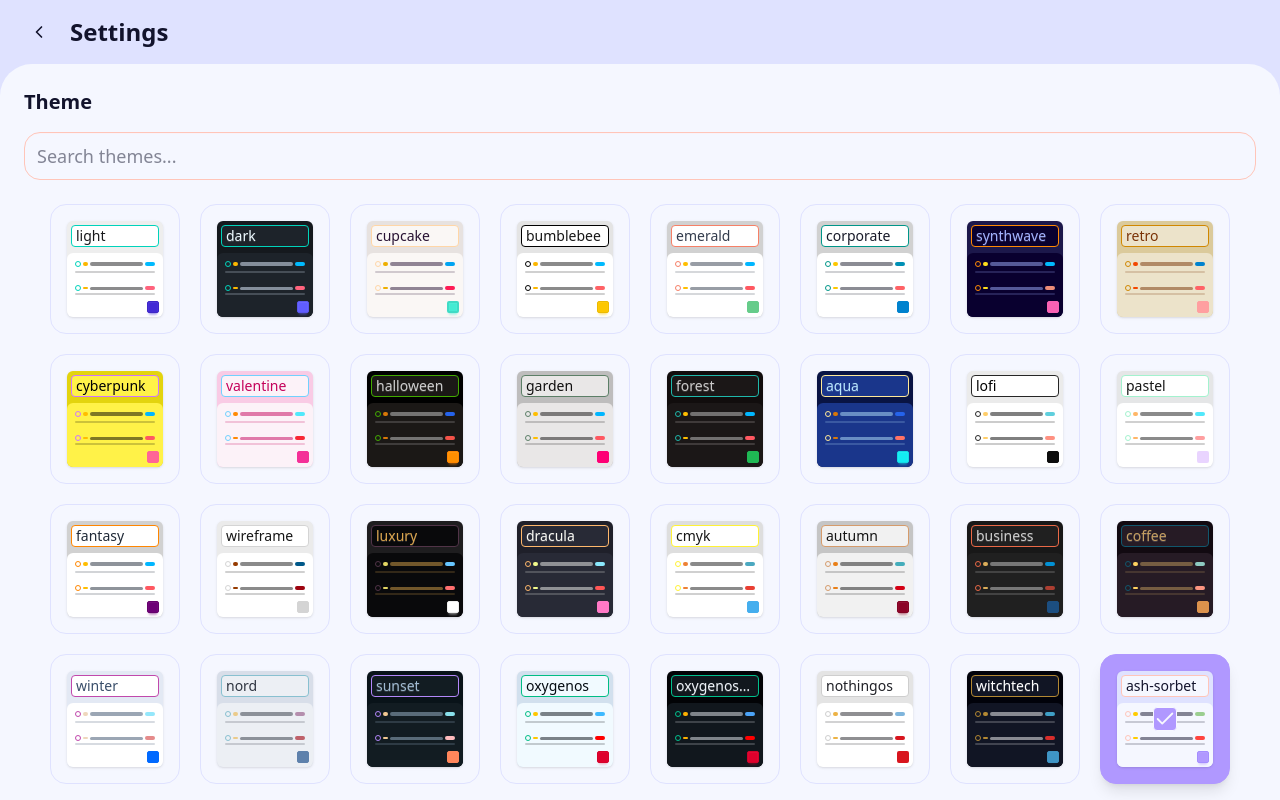
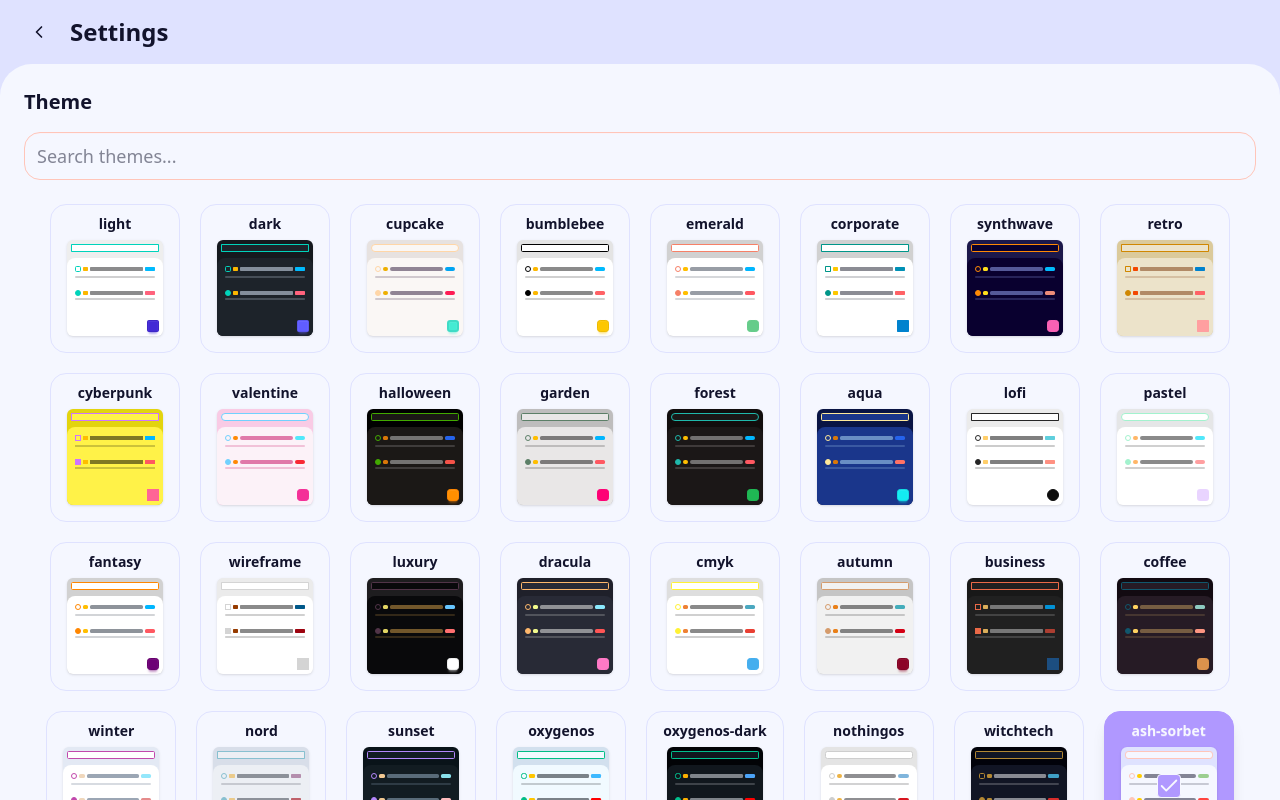
Before and after one commit to majicmaj/todo, a React (Vite) app: page /settings in a window 1280 px wide. Built offline with nearby package versions, Linux system fonts and the light colour scheme.

Commit message:
feat: refactor Home component to use SortSelect and TagsSelect components for improved organization style: enhance ThemePreview component with better styling and structure

```diff
--- a/src/components/views/home/home.tsx
+++ b/src/components/views/home/home.tsx
@@ -1,14 +1,16 @@
 import TodoItem from '@/components/todo/todoItem'
-import { useGetCompletedTodos, useGetTodos, useGetTodoTags } from '@/data/todo'
+import { useGetCompletedTodos, useGetTodos } from '@/data/todo'
 import Todo from '@/types/todo'
 import { AnimatePresence, motion } from 'framer-motion'
-import { ChevronDown, Plus, Settings } from 'lucide-react'
+import { ChevronDown, Plus } from 'lucide-react'
 import { useState } from 'react'
 import { Link } from 'react-router'
 import PageWrapper from '@/components/system/pageWrappers'
-import { SortOption, sortOptions } from '@/types/sortOption'
+import { SortOption } from '@/types/sortOption'
 import { sortTodos } from '@/utils/sortTodos'
-import { cn } from '@/lib/utils'
+
+import SortSelect from './sortSelect'
+import TagsSelect from './tagsSelect'
 
 const Home = () => {
   const [search, setSearch] = useState('')
@@ -19,8 +21,6 @@ const Home = () => {
 
   const { data: todos } = useGetTodos(search, selectedTags)
   const { data: completedTodos } = useGetCompletedTodos(search, selectedTags)
-  const { data: tagData } = useGetTodoTags()
-  const { tags, counts } = tagData || {}
 
   const sortedTodos = sortTodos(todos, sortBy)
   const sortedCompletedTodos = sortTodos(completedTodos, sortBy)
@@ -40,68 +40,18 @@ const Home = () => {
             animate={{ height: isMenuOpen ? 'auto' : 0 }}
             className="overflow-hidden"
           >
-            <div className="flex flex-col gap-4 py-2">
-              {/* Search */}
+            <div className="flex flex-col gap-4 p-2">
               <input
                 placeholder="Search Todos"
                 className="input input-lg input-accent w-full"
                 value={search}
                 onChange={(e) => setSearch(e.target.value)}
               />
-
-              {/* Sort */}
-              <div className="flex items-center gap-2">
-                <select
-                  className="select select-lg select-accent flex-1"
-                  value={sortBy}
-                  onChange={(e) =>
-                    setSortBy(e.target.value as SortOption['value'])
-                  }
-                >
-                  {sortOptions.map((option) => (
-                    <option key={option.value} value={option.value}>
-                      {option.label}
-                    </option>
-                  ))}
-                </select>
-                <Link to="/settings" className="btn btn-ghost btn-circle">
-                  <Settings />
-                </Link>
-              </div>
-
-              {/* Tags */}
-              <div className="flex gap-2 overflow-x-auto pb-2">
-                <button
-                  className={cn(
-                    `badge badge-lg whitespace-nowrap`,
-                    selectedTags.length === 0 ? 'badge-primary' : 'badge-ghost',
-                  )}
-                  onClick={() => setSelectedTags([])}
-                >
-                  All Tags
-                </button>
-                {tags?.map((tag) => (
-                  <button
-                    key={tag}
-                    className={cn(
-                      `badge badge-lg whitespace-nowrap`,
-                      selectedTags.includes(tag)
-                        ? 'badge-primary'
-                        : 'badge-ghost',
-                    )}
-                    onClick={() => {
-                      setSelectedTags((prev) =>
-                        prev.includes(tag)
-                          ? prev.filter((t) => t !== tag)
-                          : [...prev, tag],
-                      )
-                    }}
-                  >
-                    <span className="text-sm opacity-60">{counts?.[tag]}</span>
-                    {tag}
-                  </button>
-                ))}
-              </div>
+              <SortSelect sortBy={sortBy} setSortBy={setSortBy} />
+              <TagsSelect
+                selectedTags={selectedTags}
+                setSelectedTags={setSelectedTags}
+              />
             </div>
           </motion.div>
 
--- /dev/null
+++ b/src/components/views/home/sortSelect.tsx
@@ -0,0 +1,34 @@
+import { SortOption, sortOptions } from '@/types/sortOption'
+import { ChevronDown, Settings } from 'lucide-react'
+import { Link } from 'react-router'
+
+interface SortSelectProps {
+  sortBy: SortOption['value']
+  setSortBy: React.Dispatch<React.SetStateAction<SortOption['value']>>
+}
+
+const SortSelect = ({ sortBy, setSortBy }: SortSelectProps) => {
+  return (
+    <div className="relative flex items-center gap-2">
+      <div className="absolute left-4 z-20 flex items-center">
+        <ChevronDown className="text-base-content h-4 w-4 opacity-70" />
+      </div>
+      <select
+        className="select select-lg select-accent relative flex-1 ps-10"
+        value={sortBy}
+        onChange={(e) => setSortBy(e.target.value as SortOption['value'])}
+      >
+        {sortOptions.map((option) => (
+          <option key={option.value} value={option.value}>
+            {option.label}
+          </option>
+        ))}
+      </select>
+      <Link to="/settings" className="btn btn-ghost btn-circle">
+        <Settings />
+      </Link>
+    </div>
+  )
+}
+
+export default SortSelect
--- /dev/null
+++ b/src/components/views/home/tagsSelect.tsx
@@ -0,0 +1,46 @@
+import { useGetTodoTags } from '@/data/todo'
+import { cn } from '@/lib/utils'
+
+interface TagsSelectProps {
+  selectedTags: string[]
+  setSelectedTags: React.Dispatch<React.SetStateAction<string[]>>
+}
+
+const TagsSelect = ({ selectedTags, setSelectedTags }: TagsSelectProps) => {
+  const { data: tagData } = useGetTodoTags()
+  const { tags, counts } = tagData || {}
+  return (
+    <div className="flex gap-2 overflow-x-auto pb-2">
+      <button
+        className={cn(
+          `badge badge-lg whitespace-nowrap`,
+          selectedTags.length === 0 ? 'badge-primary' : 'badge-ghost',
+        )}
+        onClick={() => setSelectedTags([])}
+      >
+        All Tags
+      </button>
+      {tags?.map((tag) => (
+        <button
+          key={tag}
+          className={cn(
+            `badge badge-lg whitespace-nowrap`,
+            selectedTags.includes(tag) ? 'badge-primary' : 'badge-ghost',
+          )}
+          onClick={() => {
+            setSelectedTags((prev) =>
+              prev.includes(tag)
+                ? prev.filter((t) => t !== tag)
+                : [...prev, tag],
+            )
+          }}
+        >
+          <span className="text-sm opacity-60">{counts?.[tag]}</span>
+          {tag}
+        </button>
+      ))}
+    </div>
+  )
+}
+
+export default TagsSelect
--- a/src/components/views/settings/settings.tsx
+++ b/src/components/views/settings/settings.tsx
@@ -71,7 +71,7 @@ const Settings = () => {
                     key={themeName}
                     onClick={() => setTheme(themeName)}
                     className={cn(
-                      'btn border-neutral relative h-[unset] border p-4',
+                      'btn border-neutral relative flex h-[unset] flex-col border p-4 pt-2',
                       theme === themeName
                         ? 'btn-primary border-primary shadow-lg'
                         : 'btn-ghost border-base-300 hover:border-base-400',
@@ -80,6 +80,7 @@ const Settings = () => {
                     {theme === themeName && (
                       <Check className="text-primary-content bg-primary absolute top-1/2 left-1/2 z-10 -translate-x-1/2 -translate-y-1/2 rounded border" />
                     )}
+                    <p>{themeName}</p>
 
                     <ThemePreview themeName={themeName} />
                   </button>
--- a/src/components/views/settings/themePreview.tsx
+++ b/src/components/views/settings/themePreview.tsx
@@ -6,30 +6,65 @@ export const ThemePreview = ({ themeName }: { themeName: string }) => {
       className="bg-base-300 flex size-24 flex-col gap-0.5 overflow-hidden rounded-md shadow-sm"
     >
       <div className="p-1">
-        <div className="bg-base-100 border-accent w-full truncate rounded border px-1 text-start text-sm font-normal">
-          {themeName}
-        </div>
+        <div
+          className="bg-base-100 border-accent h-2 w-full truncate border px-1 text-start text-sm font-normal"
+          style={{ borderRadius: 'calc(var(--radius-field) / 5)' }}
+        />
       </div>
-      <div className="bg-base-100 relative flex h-full flex-col gap-1 rounded-t-md p-1">
+      <div className="bg-base-100 relative flex h-full flex-col gap-1 rounded-t-lg p-1">
         <div className="flex flex-col gap-1 p-1">
           <div className="flex items-center gap-0.5">
-            <div className="border-accent rounded-full border p-0.5" />
-            <div className="bg-warning h-1 w-2 rounded-sm" />
-            <div className="bg-base-content/50 h-1 w-full rounded" />
-            <div className="bg-info h-1 w-4 rounded" />
+            <div
+              className="border-accent border p-0.5"
+              style={{ borderRadius: 'calc(var(--radius-selector) / 5)' }}
+            />
+            <div
+              className="bg-warning h-1 w-2"
+              style={{ borderRadius: 'calc(var(--radius-field) / 5)' }}
+            />
+            <div
+              className="bg-base-content/50 h-1 w-full"
+              style={{ borderRadius: 'calc(var(--radius-field) / 5)' }}
+            />
+            <div
+              className="bg-info h-1 w-4"
+              style={{ borderRadius: 'calc(var(--radius-field) / 5)' }}
+            />
           </div>
-          <div className="bg-base-content/20 h-0.5 w-full rounded" />
+          <div
+            className="bg-base-content/20 h-0.5 w-full"
+            style={{ borderRadius: 'var(--radius-field)' }}
+          />
         </div>
+
         <div className="flex flex-col gap-0.5 p-1">
           <div className="flex items-center gap-0.5">
-            <div className="border-accent rounded-full border p-0.5" />
-            <div className="bg-warning h-0.5 w-2 rounded-sm" />
-            <div className="bg-base-content/50 h-0.75 w-full rounded" />
-            <div className="bg-error h-1 w-4 rounded" />
+            <div
+              className="bg-accent border-accent border p-0.5"
+              style={{ borderRadius: 'var(--radius-selector)' }}
+            />
+            <div
+              className="bg-warning h-1 w-2 rounded"
+              style={{ borderRadius: 'calc(var(--radius-field) / 5)' }}
+            />
+            <div
+              className="bg-base-content/50 h-1 w-full"
+              style={{ borderRadius: 'calc(var(--radius-field) / 5)' }}
+            />
+            <div
+              className="bg-error h-1 w-4"
+              style={{ borderRadius: 'calc(var(--radius-field) / 5)' }}
+            />
           </div>
-          <div className="bg-base-content/20 h-0.5 w-full rounded" />
+          <div
+            className="bg-base-content/20 h-0.5 w-full"
+            style={{ borderRadius: 'calc(var(--radius-field) / 5)' }}
+          />
         </div>
-        <div className="btn btn-xs btn-primary absolute right-1 bottom-1 grid size-3 place-items-center rounded-xs p-0" />
+        <div
+          className="btn btn-xs btn-primary absolute right-1 bottom-1 grid size-3 place-items-center p-0"
+          style={{ borderRadius: 'calc(var(--radius-selector) / 5)' }}
+        />
       </div>
     </div>
   )
```
